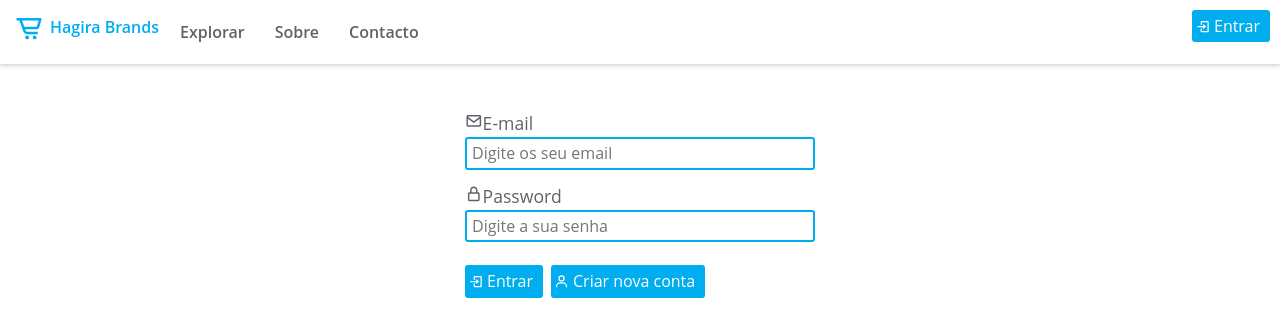
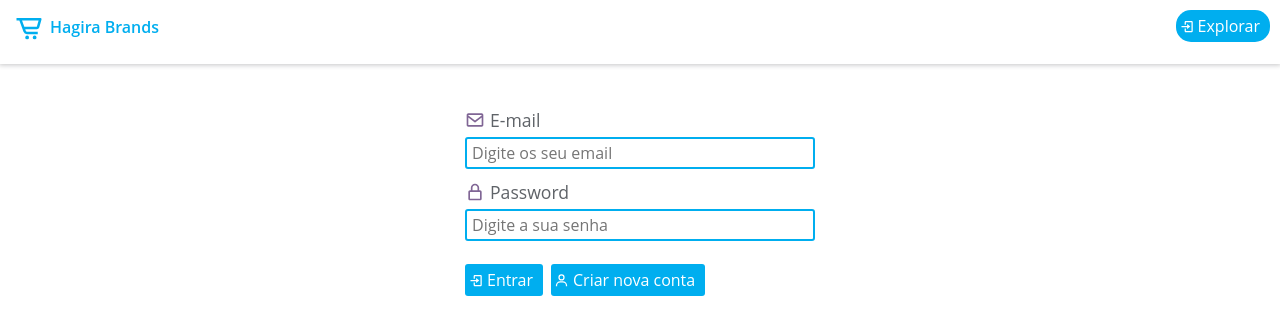
Before and after one commit to KainNhantumbo/Hagira-Brands-Store, a React (Create React App) app: page /login in a window 1280 px wide. Shown: the top 336 px of the page. Built offline with nearby package versions, Linux system fonts and the light colour scheme.

Commit message:
refactor: removed header items that can be in the footer

```diff
--- a/src/components/Button.jsx
+++ b/src/components/Button.jsx
@@ -1,8 +1,8 @@
 import { ButtonContainer } from '../styles/components/button';
 
-const Button = ({ text, icon }) => {
+const Button = ({ text, icon, id }) => {
 	return (
-		<ButtonContainer>
+		<ButtonContainer id={id}>
 			{icon}
 			<span>{text}</span>
 		</ButtonContainer>
--- a/src/components/Header.jsx
+++ b/src/components/Header.jsx
@@ -28,38 +28,18 @@ const Header = () => {
 	return (
 		<Container>
 			<section>
-				<BiCartAlt />
-				<span>Hagira Brands</span>
+				<a href='/'>
+					<BiCartAlt />
+					<span>Hagira Brands</span>
+				</a>
 			</section>
 			<nav className='navbar'>
-				<ul>
-					<div className='common' style={menu}>
-						<li className='list-item'>
-							<a href='/discouver'>
-								<span>Explorar</span>
-							</a>
-						</li>
-						<li className='list-item'>
-							<a href='/about'>
-								<span>Sobre</span>
-							</a>
-						</li>
-						<li className='list-item'>
-							<a href='/contact'>
-								<span>Contacto</span>
-							</a>
-						</li>
-					</div>
-					<li onClick={menuToggler} className='menu-btn'>
-						<BiMenu />
-					</li>
-				</ul>
+				<div className='actions'>
+					<a href='/discouver'>
+						<Button id={'rounded'} text={'Explorar'} icon={<BiLogIn />} />
+					</a>
+				</div>
 			</nav>
-			<div className='actions'>
-				<a href='/login'>
-					<Button text={'Entrar'} icon={<BiLogIn />} />
-				</a>
-			</div>
 		</Container>
 	);
 };
--- a/src/index.js
+++ b/src/index.js
@@ -1,8 +1,8 @@
 import React from 'react';
+import './sass/main.css';
 import { BrowserRouter } from 'react-router-dom';
 import ReactDOM from 'react-dom/client';
 import App from './App';
-import './sass/main.css';
 
 const root = document.getElementById('root');
 const rooter = ReactDOM.createRoot(root);
--- a/src/styles/Globalstyles.js
+++ b/src/styles/Globalstyles.js
@@ -25,11 +25,15 @@ export const GlobalStyles = createGlobalStyle`
     padding: 10px 15px;
   }
 
+  #rounded {
+		border-radius: 15px;
+    font-weight: 400;
+	}
+
   ::-webkit-scrollbar {
     scroll-behavior: smooth;
     width: 5px;
     background: rgb(${({ theme }) => theme.background});
-
   }
 
   ::-webkit-scrollbar-thumb {
--- a/src/styles/components/header.js
+++ b/src/styles/components/header.js
@@ -37,78 +37,12 @@ export const Container = styled.header`
 
 	.navbar {
 		padding-left: 170px;
-
-		@media screen and (max-width: 505px) {
-			.common {
-				width: 180px;
-				height: 100vh;
-				position: absolute;
-				flex-direction: column;
-				top: 0px;
-				left: 0px;
-				background: rgb(${({ theme }) => theme.background});
-				box-shadow: 0 0 5px 1px rgb(${({ theme }) => theme.shadows});
-				align-items: center;
-				padding-top: 70px;
-				gap: 0;
-				z-index: 190;
-
-				li {
-					width: 100%;
-					padding: 20px 10px;
 		display: flex;
-					justify-content: center;
-
-					:hover {
-						background: rgb(${({ theme }) => theme.hover});
-						transition: all 200ms ease-out;
-					}
-				}
-			}
-		}
+		justify-content: flex-end;
 
 		ul {
-			div {
-				display: flex;
-				gap: 30px;
-
-				.list-item {
 			span {
 				color: rgb(${({ theme }) => theme.font});
-					}
-
-					/* @media screen and (max-width: 505px) {
-						display: none;
-					} */
-				}
-			}
-
-			.menu-btn {
-				position: absolute;
-				right: 12px;
-				top: 11px;
-				width: 30px;
-				height: 30px;
-				padding: 15px;
-				border-radius: 50%;
-				display: grid;
-				place-content: center;
-
-				:hover {
-					background: rgb(${({ theme }) => theme.hover});
-				}
-
-				svg {
-					width: 22px;
-					height: 22px;
-					color: rgb(${({ theme }) => theme.primary});
-				}
-
-				@media screen and (min-width: 505px) {
-					display: none;
-					color: red;
-				}
-			}
 			}
 		}
 
@@ -116,9 +50,6 @@ export const Container = styled.header`
 			position: absolute;
 			right: 10px;
 			top: 10px;
-
-		@media screen and (max-width: 505px) {
-			display: none;
 		}
 	}
 `;
--- a/src/styles/login.js
+++ b/src/styles/login.js
@@ -1,4 +1,4 @@
-import styled from "styled-components";
+import styled from 'styled-components';
 
 export const LoginContainer = styled.main`
 	form {
@@ -13,9 +13,20 @@ export const LoginContainer = styled.main`
 		label {
 			font-size: 1.1rem;
 			font-weight: 500;
+			position: relative;
+			padding-bottom: 2px;
+
+			span {
+				padding-left: 25px;
+			}
 
 			svg {
-
+				position: absolute;
+				width: 20px;
+				height: 20px;
+				top: -2px;
+				left: 0;
+				color: rgb(${({ theme }) => theme.secondary});
 			}
 		}
 
@@ -45,4 +56,4 @@ export const LoginContainer = styled.main`
 			gap: 8px;
 		}
 	}
-`
+`;
```
Lines whose indentation alone changed are shown as unchanged.
